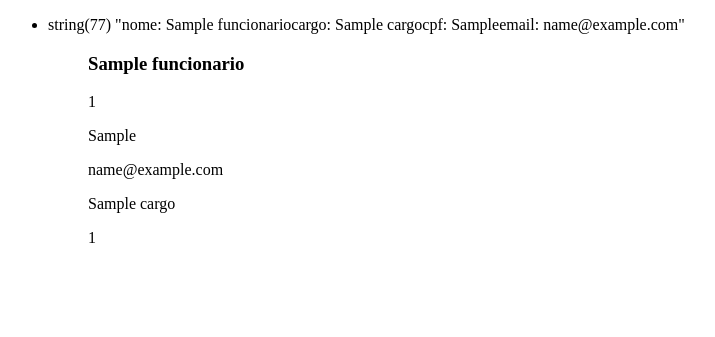
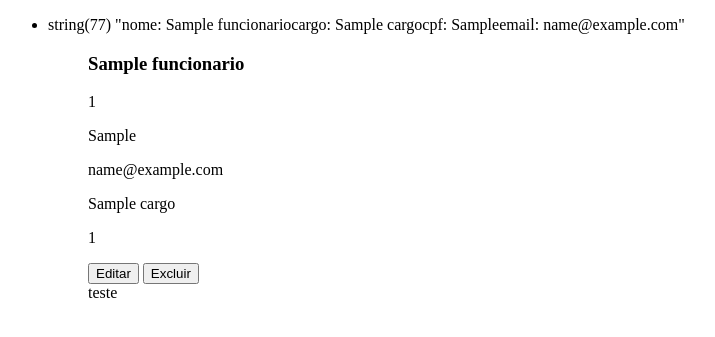
Before and after one commit to JuanPromath/SIstema-de-gest-o-helpDesk, a PHP site: page /select/selectFuncionario.php in a window 1280 px wide. Shown: the top 337 px of the page, without its empty margins (0-715 px from the left). Run offline with PHP 8.4, Linux system fonts and the light colour scheme; tables that the repository leaves empty hold one stand-in row (values such as "Sample post").

Commit message:
excluirTodos

```diff
--- a/projetoUmc/select/excluir.php
+++ b/projetoUmc/select/excluir.php
@@ -7,8 +7,8 @@ if(!isset($dados['id'])){
     exit;
 }
 
-$result = selectWhere("cargo", ["*"], ["campo" => "codigo", "valor" => $dados['id']]);
-$teste = delete("cargo","codigo = " . $dados['id']);
+$result = selectWhere($dados['table'], ["*"], "codigo = " . $dados['id']);
+$teste = delete($dados['table'],"codigo = " . $dados['id']);
 $result = mysqli_fetch_all($result, MYSQLI_ASSOC);
 
 /*$id = (int)$dados['id'];
--- a/projetoUmc/select/listar.php
+++ b/projetoUmc/select/listar.php
@@ -11,6 +11,8 @@
         $result = selectInner(["Conta_Sistema", 'funcionario'], ['Conta_Sistema.codigo', 'funcionario.nome', 'funcionario.cpf', 'Id_funcionario as funcionarioID', 'funcionario.email', 'senha']);
     }else if($dados['table'] == 'chamado'){
         $result = selectInner([$dados['table'],'cliente', 'conta'], ["cliente.nome as nome_cliente", "cliente.cpf as cpf_cliente", "conta.Id_funcionario as atendenteId"]);
+    }else{
+        $result = select($dados['table'], ["*"]);
     }
 
     $row = mysqli_fetch_all($result, MYSQLI_ASSOC);
--- a/projetoUmc/select/mCargo.js
+++ b/projetoUmc/select/mCargo.js
@@ -1,3 +1,5 @@
 import loadTable from './main.js';
 
-loadTable('Cargo');
+const listaCard = document.getElementById("lista-cargo");
+const template = document.getElementById("cargo-template");
+loadTable('cargo', listaCard, template, ["cargo-codigo", "cargo-nome"]);
--- a/projetoUmc/select/main.js
+++ b/projetoUmc/select/main.js
@@ -10,7 +10,7 @@ export default async function loadTable(table, listaCard, template, classeNome){
     })
     const dados = await res.json();
     console.log(dados);
-    montarLista(dados, listaCard, template, classeNome);//dados, listCard é a div que a lista vai ser feita
+    montarLista(dados, listaCard, template, classeNome, table);//dados, listCard é a div que a lista vai ser feita
 }
 
 async function carregarCargos(){//faz uma requisição ao back-end para pegar todos os cargos
@@ -20,13 +20,15 @@ async function carregarCargos(){//faz uma requisição ao back-end para pegar to
       montarLista(dados);//monta uma lista com esses dados
 }
 
-function montarLista(dados, listaCard, template, classeNome){//monta uma lista de cards a partir de cada registro de dados
+function montarLista(dados, listaCard, template, classeNome, table){//monta uma lista de cards a partir de cada registro de dados
   //const listaChamados = document.getElementById("lista-cargo");//div mãe dessa lista
   listaCard.innerHTML = '';
   if(!dados || dados.length === 0){
     listaCard.textContent = 'Nenhum chamado encontrado.';
     return;
   }
+  const debug = document.getElementById('debug')
+  console.log(debug);
   dados.forEach(item => {//itera cada item de dados, e faz um card
     //console.table(item);
     const node = template.content.cloneNode(true);
@@ -38,11 +40,11 @@ function montarLista(dados, listaCard, template, classeNome){//monta uma lista d
     }
     //node.querySelector('.cargo-codigo').textContent = item.codigo;
     //node.querySelector('.cargo-nome').textContent = item.nome;
-    //const editarBtn = node.querySelector('.btn-editar');
-    //const excluirBtn = node.querySelector('.btn-excluir');
+    const editarBtn = node.querySelector('.btn-editar');
+    const excluirBtn = node.querySelector('.btn-excluir');
 
     //editarBtn.addEventListener('click', ()=> montarformEdit(item));
-    //excluirBtn.addEventListener('click', ()=> excluirChamado(item.codigo));
+    excluirBtn.addEventListener('click', ()=> excluirChamado(item.codigo, listaCard, template, classeNome, table));
 
     listaCard.appendChild(node);
   });
@@ -101,7 +103,7 @@ function montarLista(dados, listaCard, template, classeNome){//monta uma lista d
           const j = await res.json();
           feedbackGeral.textContent = j.mensagem || 'Operação realizada.';
           form.reset();
-          carregarCargos();
+          //loadTable(dados, listaCard, template, classeNome,)
         }catch(err){ console.error(err); feedbackGeral.textContent = 'Erro ao enviar os dados.'; }
 
 
@@ -112,16 +114,21 @@ function montarLista(dados, listaCard, template, classeNome){//monta uma lista d
 
   }
 
-  async function excluirChamado(id){
-    if(!confirm('Excluir o chamado #' + id + '?')) return;
+  async function excluirChamado(id, listaCard, template, classeNome, table){
+    console.log(JSON.stringify({ id, table }));
+    if(!confirm('Excluir o registro #' + id + '?')) return;
     try{
       const res = await fetch('excluir.php', {
         method:'POST',
         headers:{'Content-Type':'application/json'},
-        body: JSON.stringify({ id })
+        body: JSON.stringify({ id, table })
       });
       if(!res.ok) throw new Error('Erro: '+res.status);
-      await res.json();
-      carregarCargos();
-    }catch(e){ console.error(e); alert('Erro ao excluir.'); }
+      console.log("remonta");
+      console.table(table);
+      loadTable(table, listaCard, template, classeNome);
+    }catch(e){
+      console.error(e);
+      alert('Erro ao excluir.');
+    }
   }
--- a/projetoUmc/select/selectCargo.php
+++ b/projetoUmc/select/selectCargo.php
@@ -62,6 +62,6 @@
         </div>
     </template>
 
-    <script src="main.js"></script>
+    <script type="module" src="mCargo.js"></script>
 </body>
 </html>
--- a/projetoUmc/select/selectCliente.php
+++ b/projetoUmc/select/selectCliente.php
@@ -46,6 +46,10 @@
             <p class = "cliente-codigo"></p>
             <p class = "cliente-cpf"></p>
             <p class = "cliente-email"></p>
+            <div class="actions">
+                <button class="btn-editar">Editar</button>
+                <button class="btn-excluir">Excluir</button>
+            </div>
         </div>
 
     </template>
--- a/projetoUmc/select/selectConta.php
+++ b/projetoUmc/select/selectConta.php
@@ -44,7 +44,10 @@
             <p class='conta-nome'></p>
             <p class='conta-cpf'></p>
             <p class='conta-idF'></p>
-
+            <div class="actions">
+                <button class="btn-editar">Editar</button>
+                <button class="btn-excluir">Excluir</button>
+            </div>
         </div>
     </template>
 
--- a/projetoUmc/select/selectFuncionario.php
+++ b/projetoUmc/select/selectFuncionario.php
@@ -35,8 +35,10 @@
     <ul>
 
     <div id="lista-funcionario">
-n
+
     </div>
+
+    <div id='debug'>teste</div>
 
     <template id="template-funcionario">
         <div class="funcionario-card">
@@ -46,8 +48,11 @@ n
             <p class = "funcionario-email"></p>
             <p class = "funcionario-cargo"></p>
             <p class = "funcionario-cargoID"></p>
+            <div class="actions">
+                <button class="btn-editar">Editar</button>
+                <button class="btn-excluir">Excluir</button>
+            </div>
         </div>
-
     </template>
 
     <script type="module" src="mFuncionario.js"></script>
```
